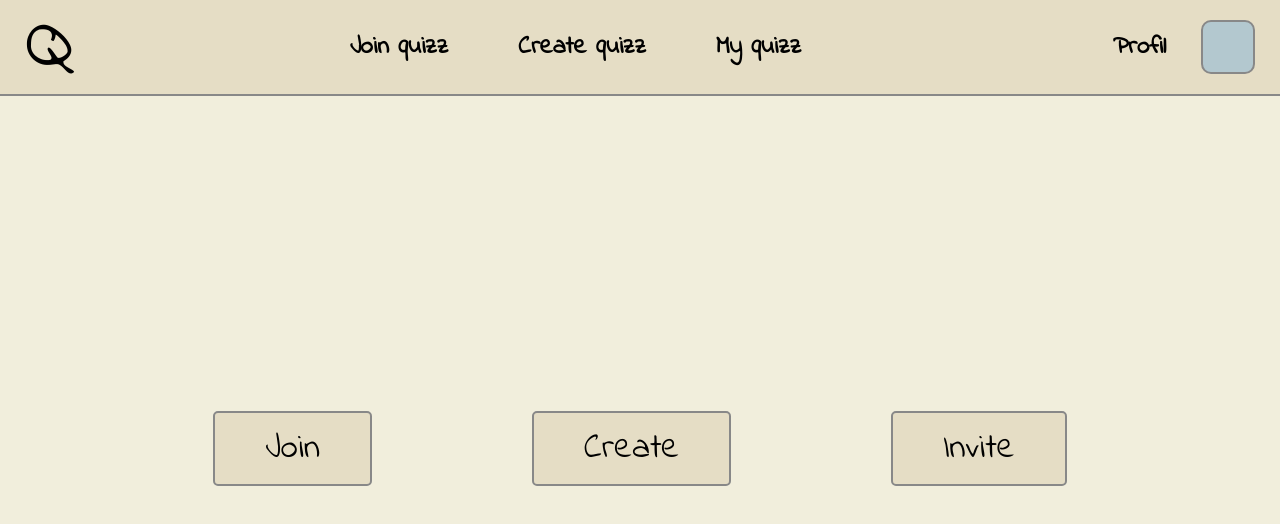
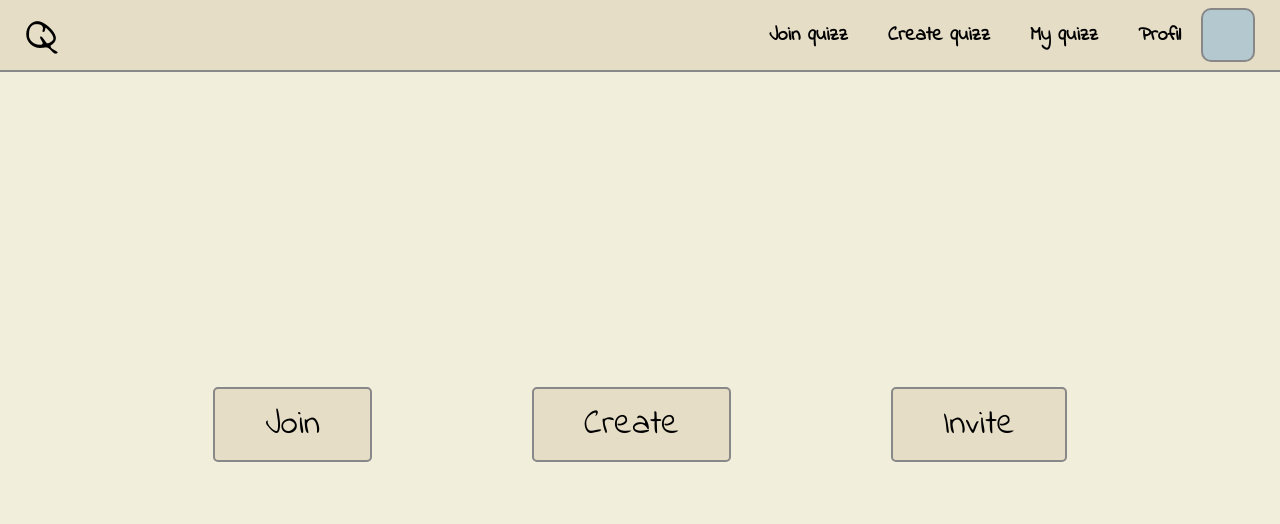
Before and after one commit to Herbin-Clement/projet-web-s8, a React (Create React App) app in the folder front/: page / in a window 1280 px wide. Shown: the top 524 px of the page. Built offline with nearby package versions, Linux system fonts and the light colour scheme; a web font is replaced by a local one.

Commit message:
update header

```diff
--- a/front/src/Component/header/Header.tsx
+++ b/front/src/Component/header/Header.tsx
@@ -11,6 +11,8 @@ const Header = () => {
                 </Link>
             </div>
             <div className="header-quizz">
+            </div>
+            <div className="header-profil">
                 <Link to="/join">
                     <div className="header-text">Join quizz</div>
                 </Link>
@@ -18,8 +20,6 @@ const Header = () => {
                     <div className="header-text">Create quizz</div>
                 </Link>
                 <div className="header-text">My quizz</div>
-            </div>
-            <div className="header-profil">
                 <div className="header-text">Profil</div>
                 <div className="header-profil-logo"></div>
             </div>
--- a/front/src/Component/header/header.css
+++ b/front/src/Component/header/header.css
@@ -3,7 +3,7 @@
     display: flex;
     justify-content: space-between;
     width: 100%;
-    height: 12vh;
+    height: 9vh;
     border-bottom: 2px solid #888888;
     background-color: #E5DDC5;
 }
@@ -13,15 +13,20 @@
     justify-content: center;
     align-items: center;
     margin-left: 25px;
-    font-size: 75px;
+    font-size: 50px;
 }
 
 .header-text {
-    font-size: 25px;
+    font-size: 20px;
     font-weight: 600;
-    padding: 10px 20px;
-    margin: 0 15px;
+    padding: 10px 10px;
+    margin: 0 10px;
+    border-radius: 2px;
     cursor: pointer;
+}
+
+.header-text:hover {
+    background-color: #F1EEDC;
 }
 
 .header-quizz {
@@ -29,9 +34,6 @@
     align-items: center;
 }
 
-.header-text:hover {
-    color: #B3C8CF;
-}
 
 .header-profil {
     display: flex;
--- a/front/src/Component/join/join.css
+++ b/front/src/Component/join/join.css
@@ -2,7 +2,7 @@
     box-sizing: border-box;
     display: flex;
     width: 100%;
-    height: 88vh;
+    height: 91vh;
 }
 
 .join-left {
```
